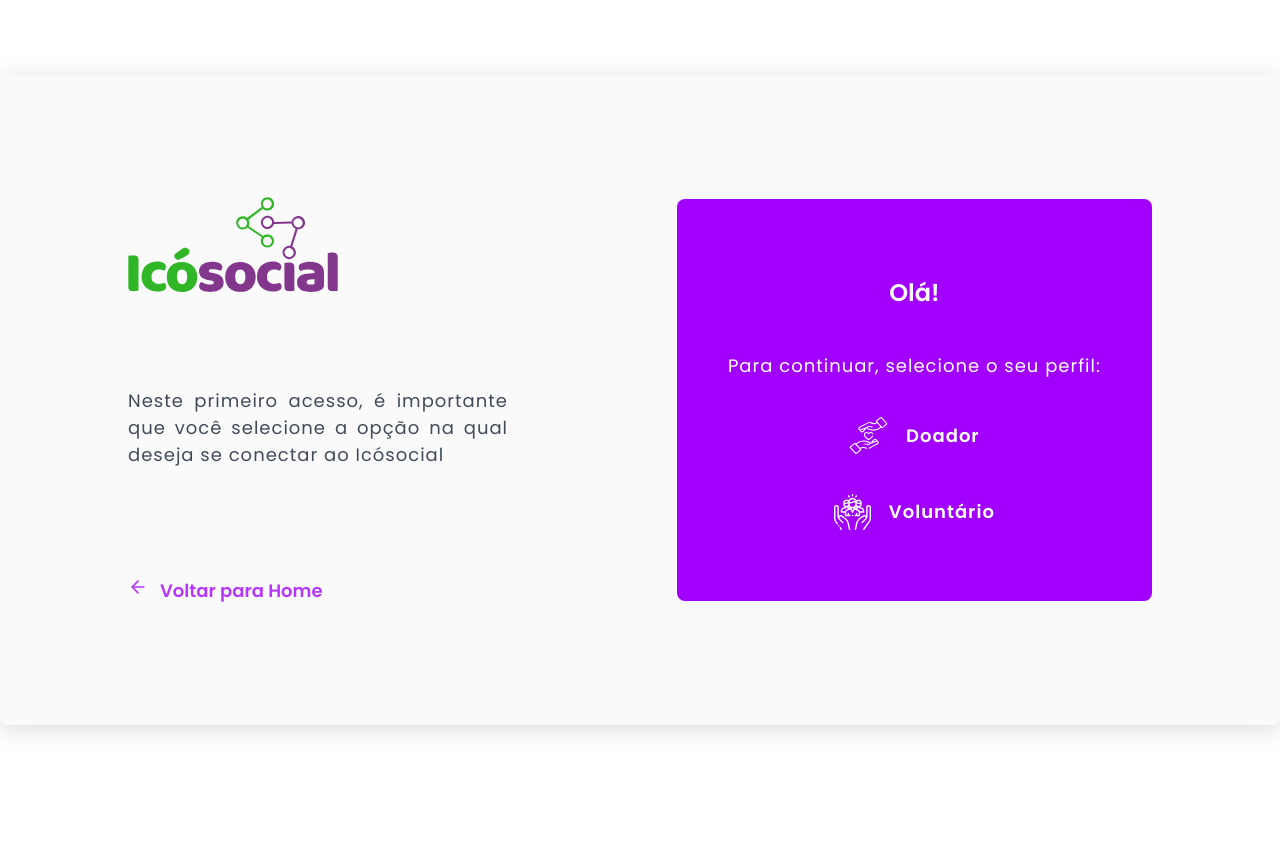
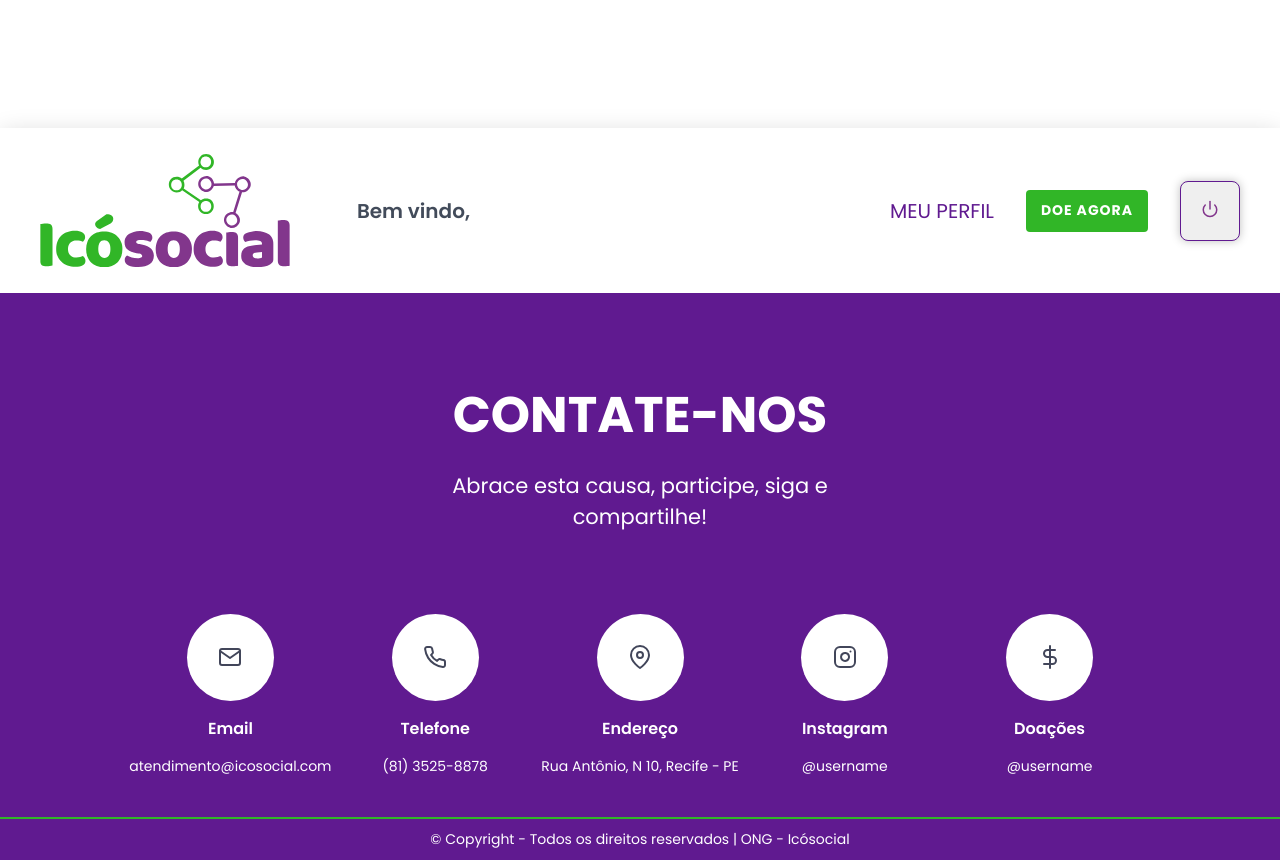
Before and after one commit to alinecbsr/icosocial-front, a React (Create React App) app: page / in a window 1280 px wide. Before the commit the page ends 800 px from the top, so only its background shows below. Built offline with nearby package versions, Linux system fonts and the light colour scheme.

Commit message:
Implemented composes 'NavUser' and its style

```diff
--- /dev/null
+++ b/src/assets/sass/components/NavUser.scss
@@ -0,0 +1,92 @@
+.user {
+  width: 100vw;
+  height: auto;
+
+  &_nav {
+    display: flex;
+    align-items: center;
+    justify-content: space-between;
+    background-color: $color-white;
+    padding: 2rem 4rem;
+
+    @include responsive(phone) {
+      padding: 2rem 2rem;
+    }
+
+    &-right {
+      width: 100%;
+      max-width: 43rem;
+      display: flex;
+      justify-content: space-between;
+      align-items: center;
+
+      @include responsive(phone) {
+        width: 15rem;
+      }
+    }
+
+    img {
+      width: 25rem;
+      height: 12.5rem;
+
+      @include responsive(phone) {
+        width: 15rem;
+        max-height: 8rem;
+      }
+    }
+
+    span {
+      font-size: 2rem;
+      line-height: 1.8rem;
+      font-weight: 600;
+      text-decoration: none;
+      color: $color-grey-dark;
+
+      @include responsive(phone) {
+        display: none;
+      }
+    }
+
+    &-left {
+      width: 100%;
+      max-width: 35rem;
+      display: flex;
+      justify-content: space-between;
+      align-items: center;
+
+      @include responsive(phone) {
+        max-width: 20rem;
+      }
+
+      &-link {
+        font-size: 2rem;
+        line-height: 1.6rem;
+        font-weight: 400;
+        text-decoration: none;
+        text-transform: uppercase;
+        color: $color-purple-dark;
+      }
+    }
+
+    button {
+      width: 6rem;
+      height: 6rem;
+      border: 1.5px solid $color-purple-dark;
+      box-shadow: 0px 0px 10px rgba(0, 0, 0, 0.25);
+      box-sizing: border-box;
+      border-radius: 8px;
+      outline: none;
+      cursor: pointer;
+    }
+
+    button:hover {
+      opacity: 0.7;
+    }
+  }
+}
+
+.fixedNav_doe-now {
+  @include responsive(phone) {
+    display: none;
+  }
+}
--- /dev/null
+++ b/src/assets/sass/pages/UserHome.scss
@@ -0,0 +1,23 @@
+.main {
+  width: 100%;
+  max-width: 128rem;
+  height: 100%;
+  margin: 10% 0 0 0;
+  background: $color-grey-weak;
+  box-shadow: 0px 4px 25px rgba(0, 0, 0, 0.15);
+  border-radius: 8px;
+  display: flex;
+  align-items: center;
+  justify-content: space-between;
+
+  @include responsive(tab_medium) {
+    flex-direction: column;
+    justify-content: center;
+    align-items: center;
+    flex-wrap: wrap;
+    width: 100%;
+    height: 100%;
+    margin: 0;
+    padding: 0;
+  }
+}
--- a/src/assets/sass/styles.scss
+++ b/src/assets/sass/styles.scss
@@ -4,6 +4,8 @@
 
 @import 'pages/Register';
 @import 'pages/Login';
+@import 'pages/UserHome';
+
 
 @import 'components/Hero';
 @import 'components/About';
@@ -19,6 +21,7 @@
 @import 'components/NavFixed';
 @import 'components/RegisterConfirmation';
 @import 'components/ProfileSelection';
+@import 'components/NavUser';
 
 @import url('https://fonts.googleapis.com/css2?family=Poppins:wght@300;400;600;700&display=swap');
 
--- /dev/null
+++ b/src/components/NavUser.js
@@ -0,0 +1,33 @@
+import React from 'react';
+import { Link } from 'react-router-dom';
+import { FiPower } from 'react-icons/fi';
+
+import logo from '../assets/image/logo1.svg';
+
+export default function UserHome() {
+  return (
+    <header className="user">
+      <nav className="user_nav">
+        <div className="user_nav-right">
+          <img src={logo} alt="logo icósocial" />
+          <span>
+            Bem vindo,
+            {/* {' '}
+          {Name} */}
+          </span>
+        </div>
+        <div className="user_nav-left">
+          <Link className="user_nav-left-link" to="/">
+            Meu perfil
+          </Link>
+          <Link className="fixedNav_doe-now" to="/">
+            Doe agora
+          </Link>
+          <button type="button">
+            <FiPower size={18} color="#82368C" />
+          </button>
+        </div>
+      </nav>
+    </header>
+  );
+}
--- /dev/null
+++ b/src/pages/UserHome/index.js
@@ -0,0 +1,14 @@
+import React from 'react';
+import Footer from '../../components/Footer';
+import NavUser from '../../components/NavUser';
+
+export default function UserHome() {
+  return (
+    <>
+      <div className="main">
+        <NavUser />
+      </div>
+      <Footer />
+    </>
+  );
+}
--- a/src/routes.js
+++ b/src/routes.js
@@ -5,14 +5,15 @@ import { BrowserRouter, Route, Switch } from 'react-router-dom';
 // import Register from './pages/Register';
 // import RegisterConfirmation from './components/RegisterConfirmation';
 // import Login from './pages/Login';
-import ProfileSelection from './components/ProfileSelection';
+// import ProfileSelection from './components/ProfileSelection';
+import UserHome from './pages/UserHome';
 
 export default function Routes() {
   return (
     <BrowserRouter>
       <Switch>
         {/*  <Route path="/" exact component={Main} /> */}
-        <Route path="/" exact component={ProfileSelection} />
+        <Route path="/" exact component={UserHome} />
       </Switch>
     </BrowserRouter>
   );
```
